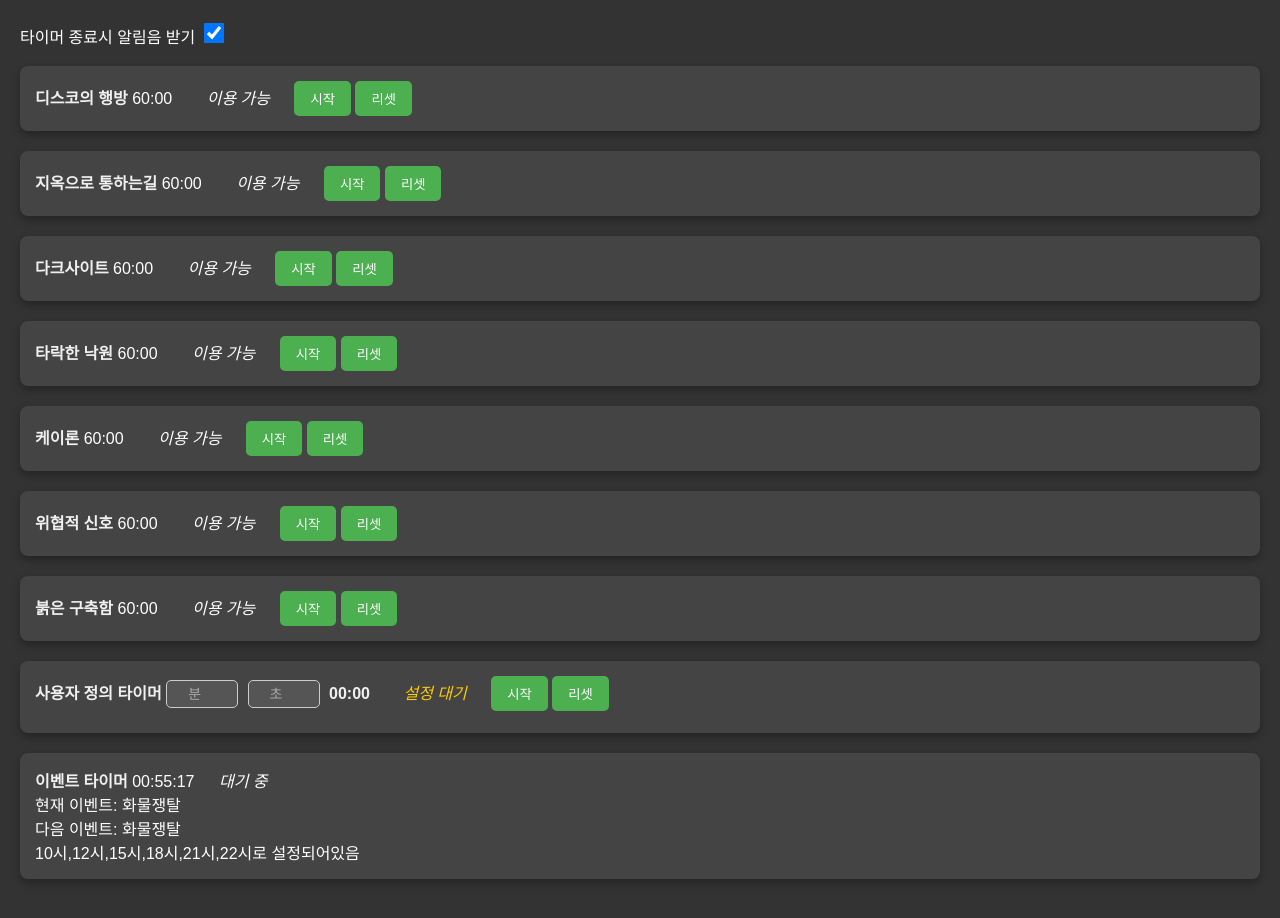
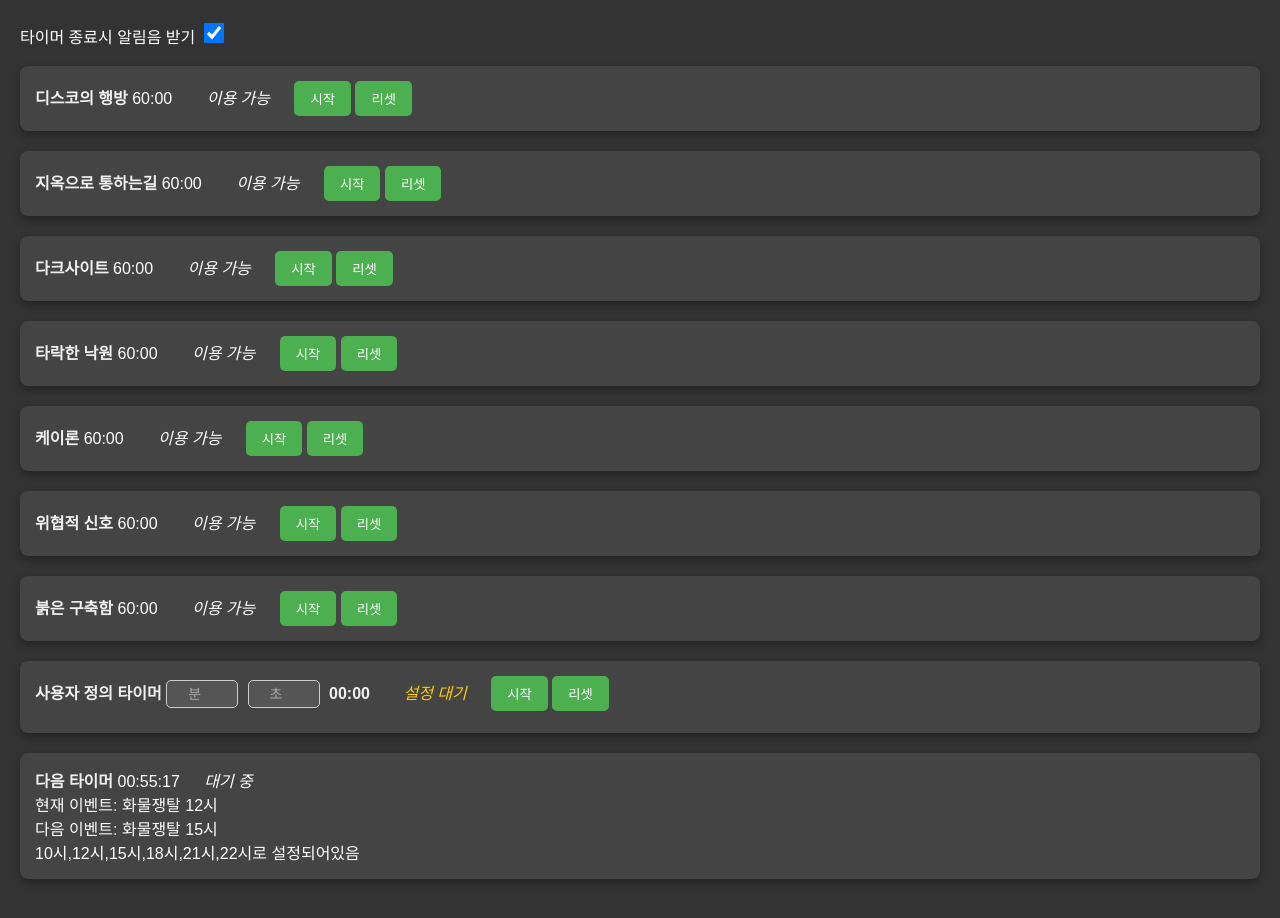
Before and after one commit to Whiteminde/onceca, a plain HTML site: page timer.html in a window 1280 px wide. Drawn offline with Linux system fonts and the light colour scheme.

Commit message:
Add files via upload

```diff
--- a/timer.html
+++ b/timer.html
@@ -198,7 +198,7 @@
             <button onclick="resetCustomTimer()">리셋</button>
         </div>
         <div class="timer">
-            <label>이벤트 타이머</label>
+            <label>다음 타이머</label>
             <span class="time" id="eventTimerDisplay">00:00:00</span>
             <span class="status" id="eventTimerStatus">대기 중</span>
             <div>현재 이벤트: <span id="currentEventName">없음</span></div>
@@ -350,19 +350,25 @@
 
         // 포자트럭
         // PVE 포자트럭 알람 시간 설정 (1시, 15시, 18시, 22시)
-        // 이벤트 시간표 설정
+        // 이벤트 일정
         const eventSchedule = [
-            { hour: 10, name: "화물쟁탈" },
-            { hour: 12, name: "화물쟁탈" },
-            { hour: 15, name: "화물쟁탈" },
-            { hour: 18, name: "화물쟁탈" },
-            { hour: 21, name: "고속도로 추격전" },
-            { hour: 22, name: "화물쟁탈 마지막 타임" }
+            { hour: 10, name: "화물쟁탈 10시" },
+            { hour: 12, name: "화물쟁탈 12시" },
+            { hour: 15, name: "화물쟁탈 15시" },
+            { hour: 18, name: "화물쟁탈 18시" },
+            { hour: 21, name: "고속도로 추격전 21시" },
+            { hour: 22, name: "화물쟁탈 22시 " }
         ];
 
-        let hasAlerted = false;
+        let hasAlerted = false; // 이벤트 알림 상태를 저장
+        let eventTimerInterval; // 타이머 저장
 
         function updateEventTimer() {
+            if (eventTimerInterval) {
+                clearInterval(eventTimerInterval); // 이전 타이머 제거
+            }
+
+            eventTimerInterval = setInterval(() => {
                 const now = new Date();
                 const currentHour = now.getHours();
                 const currentMinutes = now.getMinutes();
@@ -382,7 +388,11 @@
                 const nextEventTime = new Date(now);
                 nextEventTime.setHours(nextEvent.hour % 24, 0, 0, 0);
 
-            const timeDiff = nextEventTime - now;
+                let timeDiff = nextEventTime - now;
+                if (timeDiff < 0) {
+                    timeDiff += 24 * 60 * 60 * 1000; // 다음 날로 넘어가는 경우 처리
+                }
+
                 const remainingHours = Math.floor(timeDiff / (1000 * 60 * 60));
                 const remainingMinutes = Math.floor((timeDiff % (1000 * 60 * 60)) / (1000 * 60));
                 const remainingSeconds = Math.floor((timeDiff % (1000 * 60)) / 1000);
@@ -397,22 +407,21 @@
 
                 eventTimerDisplay.textContent = `${remainingHours.toString().padStart(2, '0')}:${remainingMinutes.toString().padStart(2, '0')}:${remainingSeconds.toString().padStart(2, '0')}`;
 
-
-            if (timeDiff <= 0 && !hasAlerted) {
+                if (timeDiff <= 1000 && !hasAlerted) {
                     eventTimerStatus.textContent = "이벤트 시작!";
                     if (document.getElementById("soundOption").checked) {
-                    document.getElementById("beepSound").play();
+                        const beepSound = document.getElementById("beepSound");
+                        beepSound.play().catch(err => console.error("사운드 재생 오류:", err));
                     }
                     hasAlerted = true;
-            } else if (timeDiff > 0) {
+                } else if (timeDiff > 1000) {
                     hasAlerted = false;
                     eventTimerStatus.textContent = "대기 중";
                 }
-
-            setTimeout(updateEventTimer, 1000);
+            }, 1000);
         }
 
-        updateEventTimer();
+        updateEventTimer(); // 초기 실행
 
     </script>
 </body>
```
Lines whose indentation alone changed are shown as unchanged.
